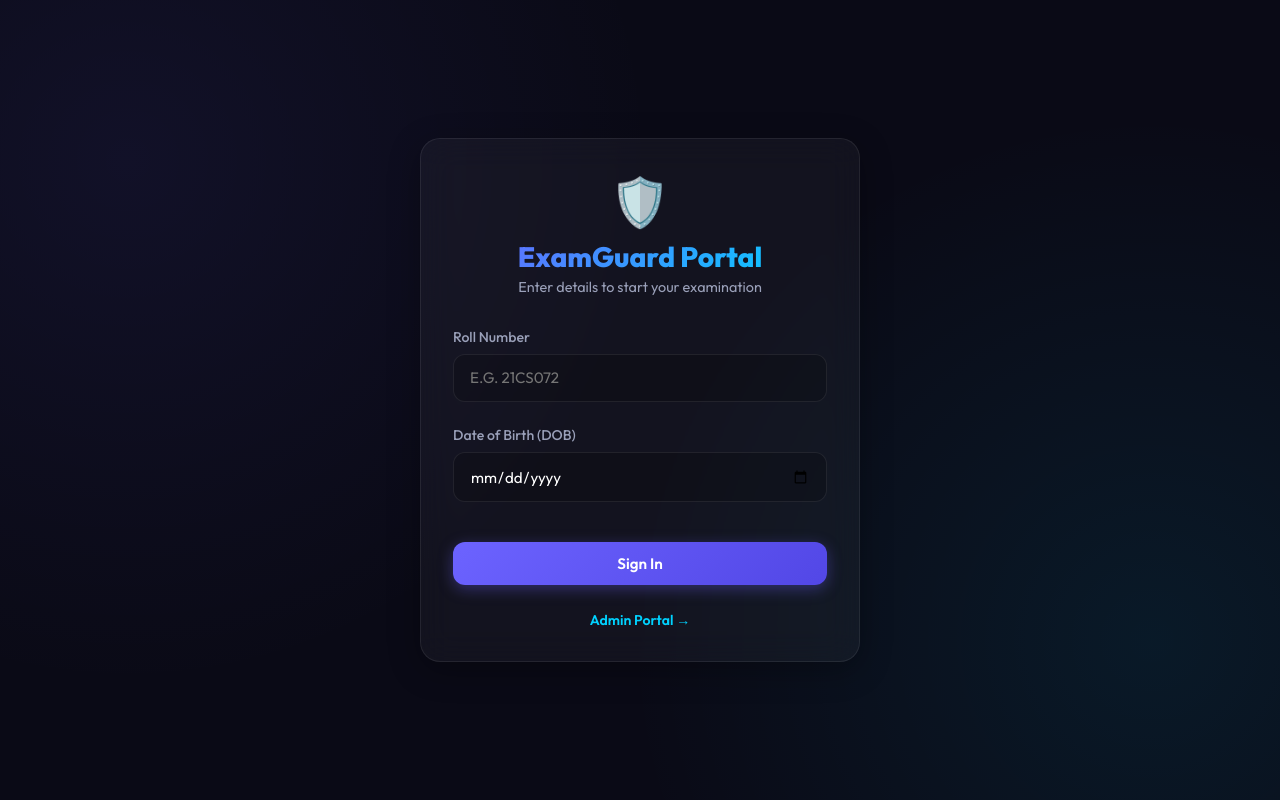
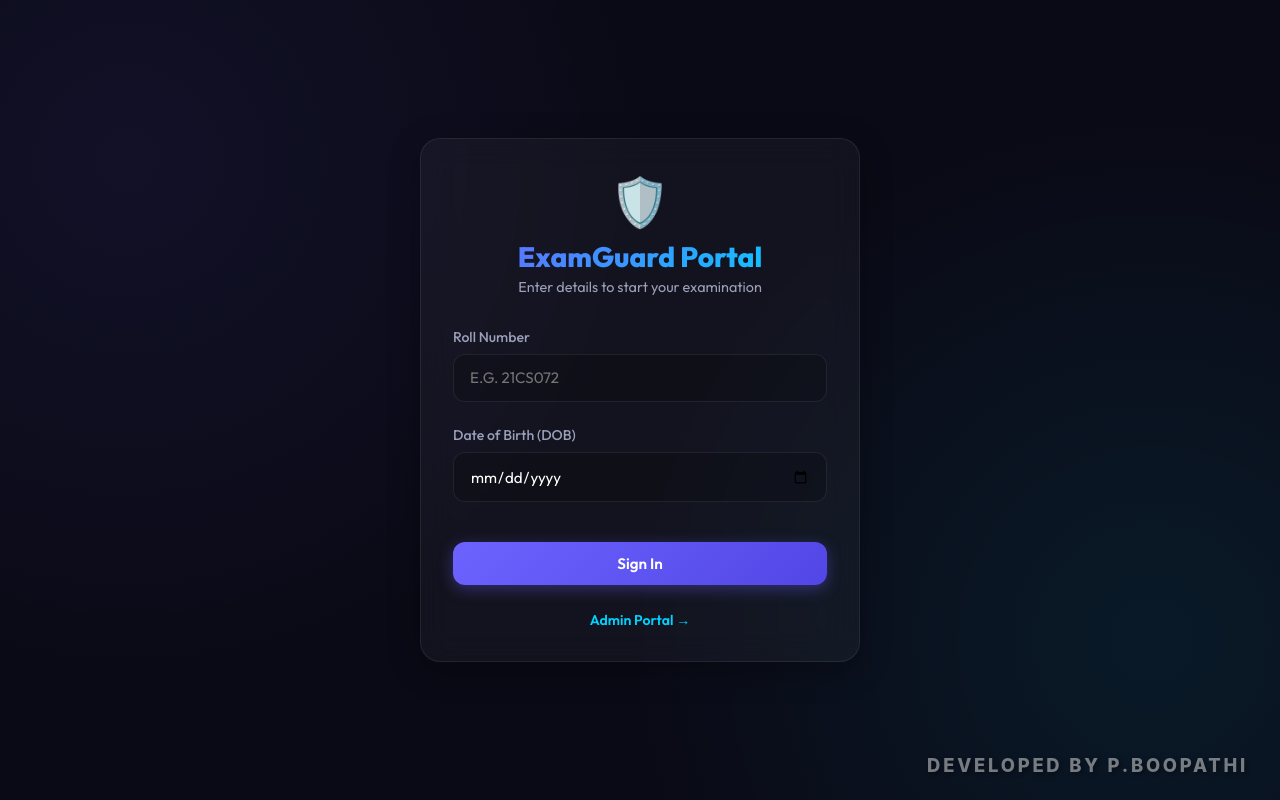
Before and after one commit to boopathi-muthayammal/mec-frontend-, a React app: page / in a window 1280 px wide. Built offline with nearby package versions, Linux system fonts and the light colour scheme; no server answers; the HTML template or start-up script is replaced by a standard one.

Commit message:
Add global developer signature watermark in bottom right

```diff
--- a/src/App.jsx
+++ b/src/App.jsx
@@ -77,6 +77,7 @@ function App() {
   return (
     <>
       {renderPage()}
+      <div className="developer-signature">DEVELOPED BY P.BOOPATHI</div>
     </>
   );
 }
--- a/src/index.css
+++ b/src/index.css
@@ -1007,4 +1007,23 @@ body {
   .global-watermark {
     display: none !important;
   }
+  .developer-signature {
+    display: none !important;
+  }
 }
+
+.developer-signature {
+  position: fixed;
+  bottom: 1.5rem;
+  right: 2rem;
+  font-size: 1.15rem;
+  font-weight: 800;
+  color: rgba(255, 255, 255, 0.45);
+  letter-spacing: 0.15em;
+  pointer-events: none;
+  z-index: 99999;
+  user-select: none;
+  text-shadow: 2px 2px 4px rgba(0,0,0,0.4);
+  font-family: 'Inter', system-ui, sans-serif;
+  text-transform: uppercase;
+}
```
